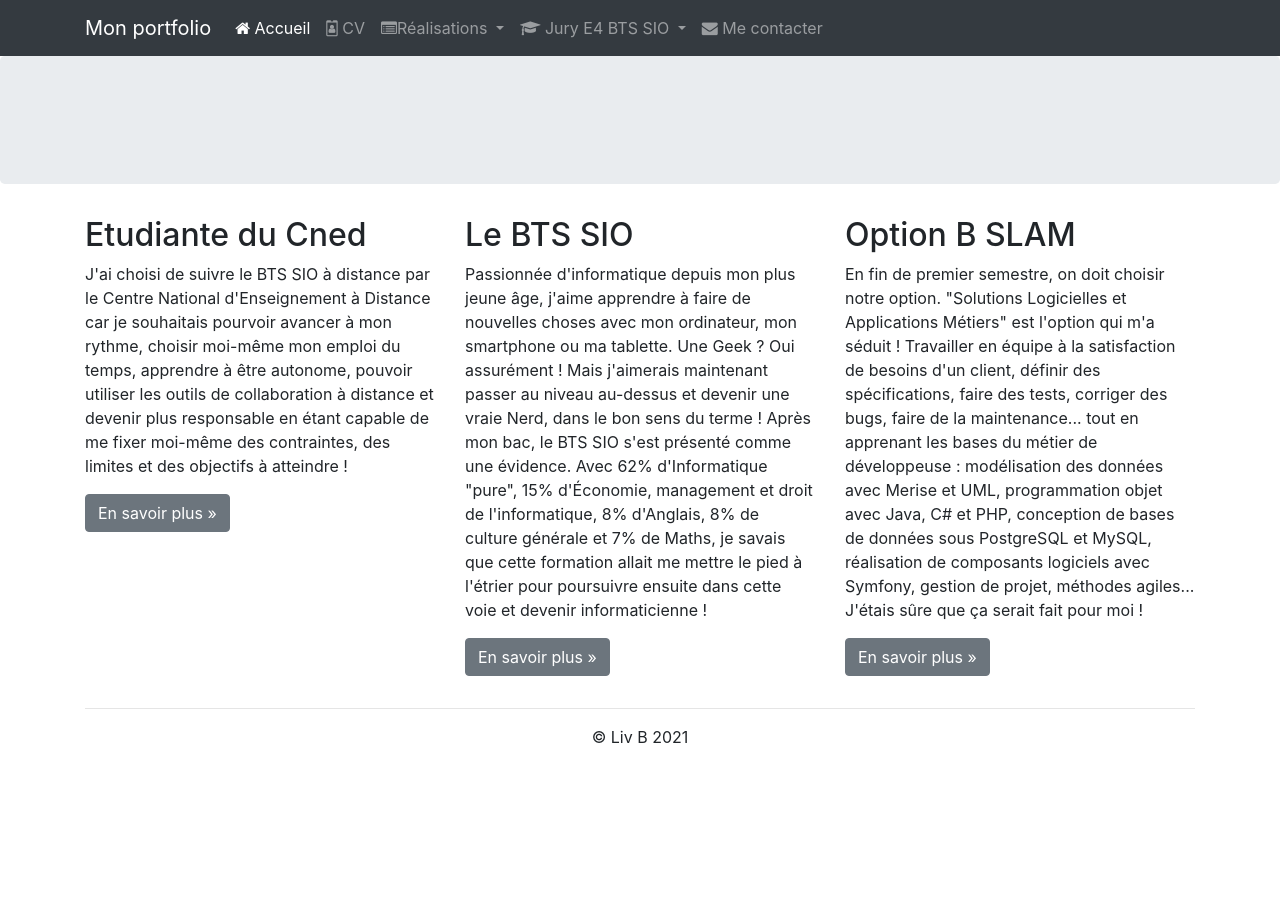
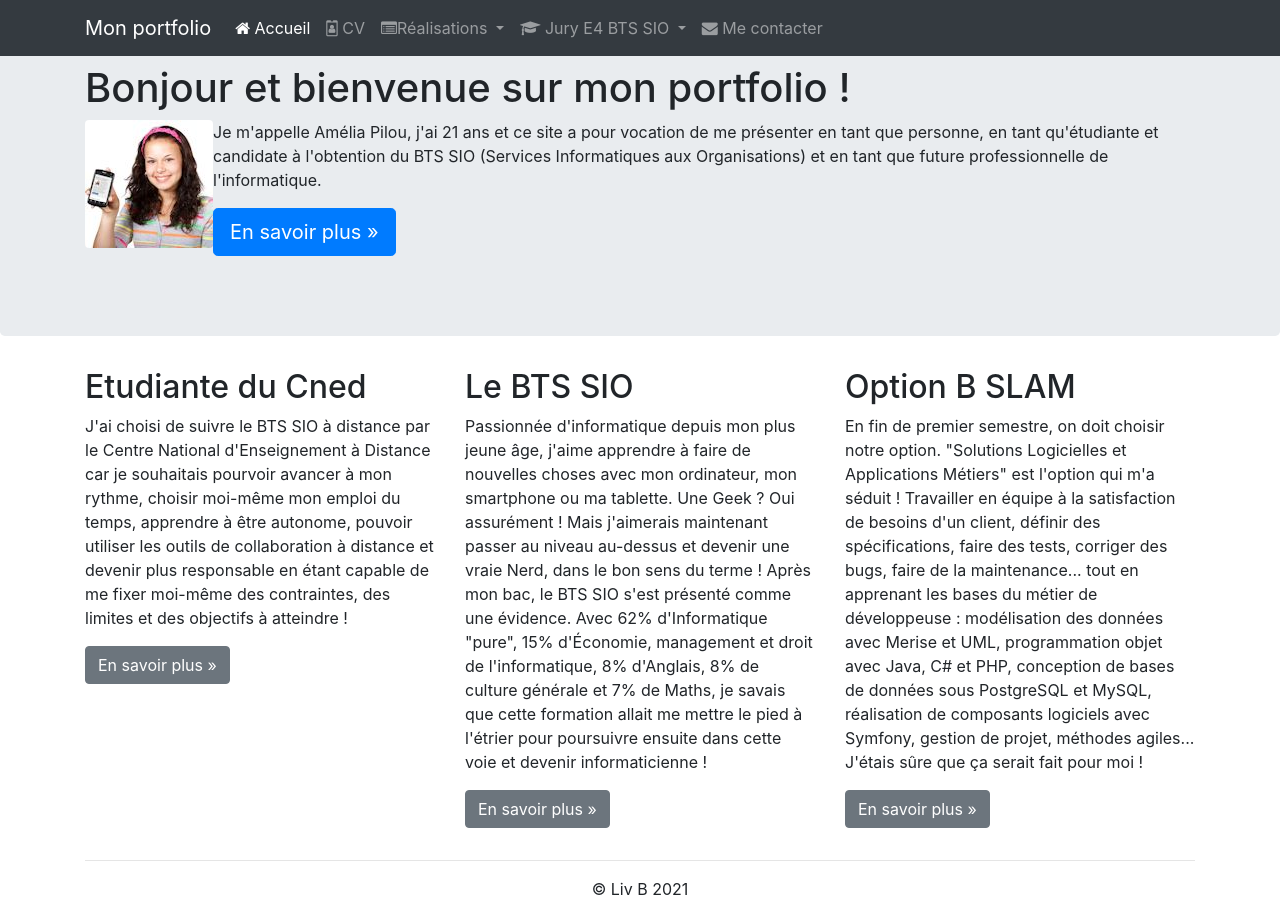
Before and after one commit to Zelda4contributeur/.github.io, a plain HTML site: page index.html in a window 1280 px wide. Before the commit the page ends 800 px from the top, so only its background shows below. Drawn offline with nearby package versions, Linux system fonts and the light colour scheme.

Commit message:
Ajout de la photo et de la présentation de l'étudiante Task #6 - Ajout d'une photo et d'une présentation

```diff
--- a/index.html
+++ b/index.html
@@ -121,9 +121,18 @@
                 </div>
             </div>
         </nav>
-        <h1>Bonjour et bienvenue sur mon portfolio !</h1>
-
-        <div class="jumbotron"></div> <!-- emplacement pour le contenu principal de la page -->
+        <div class="jumbotron"> <!-- emplacement pour le contenu principal de la page -->
+            <div class="container">
+                <h1>Bonjour et bienvenue sur mon portfolio !</h1>
+                <p>
+                    <img id="maPhoto" src="images/AmeliaPilou.jpg" class="float-left rounded" alt="Ma photo d'identité">
+                    Je m'appelle Amélia Pilou, j'ai 21 ans et ce site a pour vocation de me présenter
+                    en tant que personne, en tant qu'étudiante et candidate à l'obtention du BTS SIO
+                    (Services Informatiques aux Organisations) et en tant que future professionnelle de l'informatique.
+                </p>
+                <p><a class="btn btn-primary btn-lg" href="pages/cv.html" role='button'>En savoir plus »</a></p>
+            </div>
+        </div>
         <footer>
             <div class="container">
                 <div class="row">
```
Also changed, not shown: images/AmeliaPilou.jpg (added).
